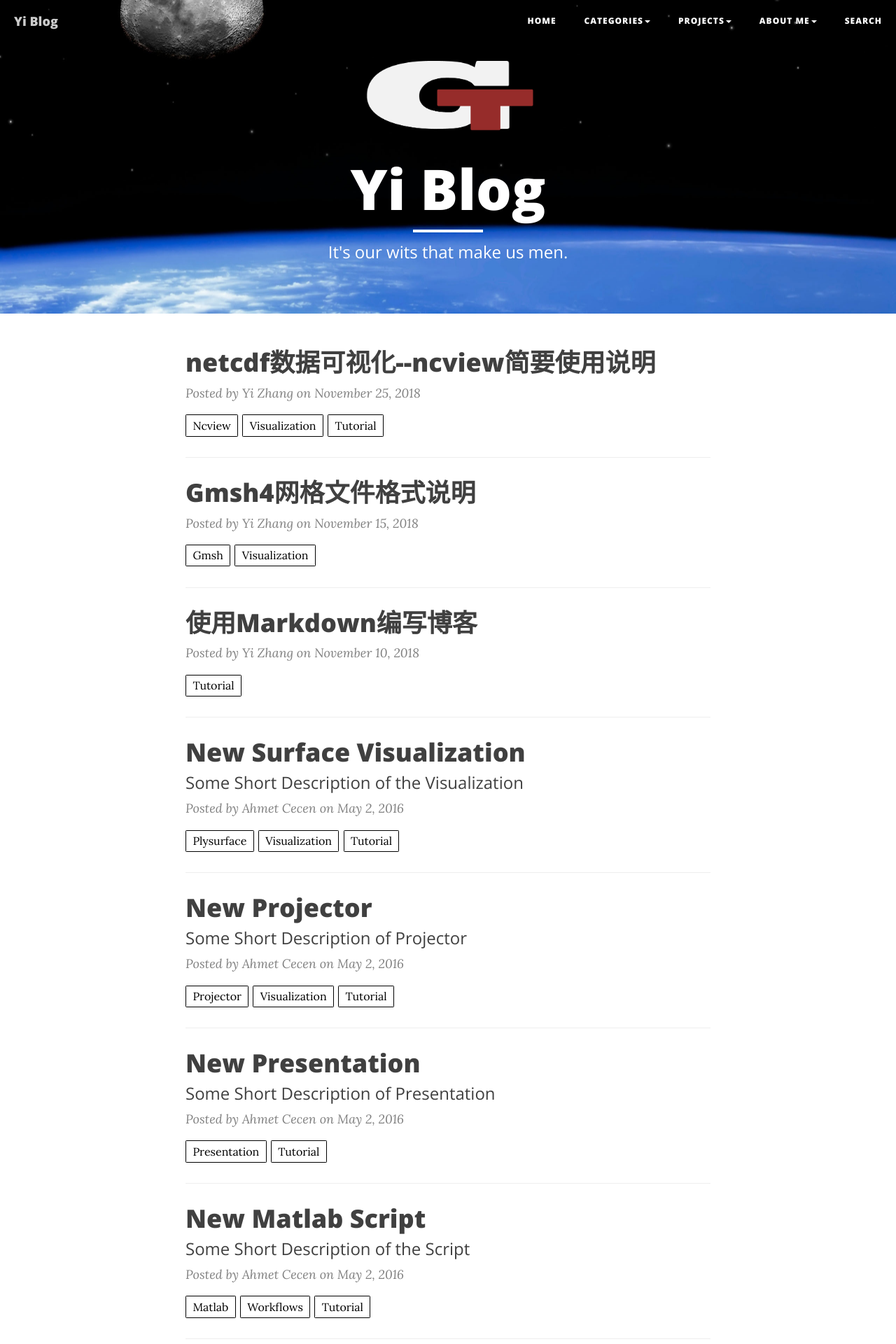
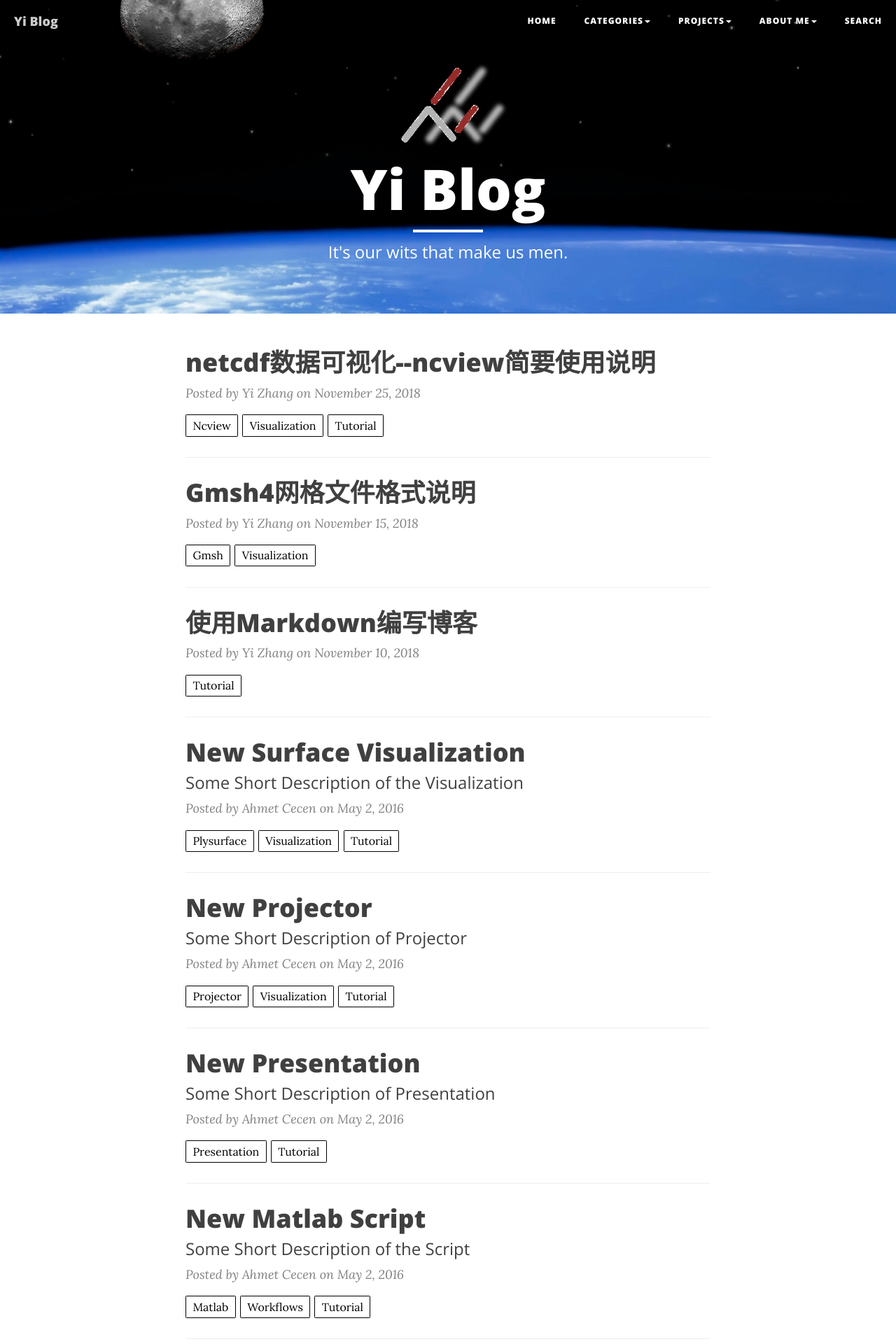
Before and after one commit to YiZhangCUG/YiZhangCUG.github.io, a Jekyll site: the page built from index.html, in a window 1280 px wide. Shown: the top 1920 px of the page at 70% size. Built offline with Jekyll 4.4.1, drawn with Linux system fonts in a browser that asks for light colours; nearby versions of some CDN libraries; the list of posts is cut into pages by our own code.

Commit message:
changed logo

```diff
--- a/_config.yml
+++ b/_config.yml
@@ -7,7 +7,7 @@ url: "https://yizhangcug.github.io"
 baseurl: ""
 header-img: img/home-bg.jpg
 headercolor: "#FFFFFF"
-logo: img/logos/gravtalk-logo.png
+logo: img/logos/logo-new.png
 
 # Tertiary Parameters
 github_username:  YiZhangCUG
```
Also changed, not shown: img/logos/logo-new.png, 1 other file.
